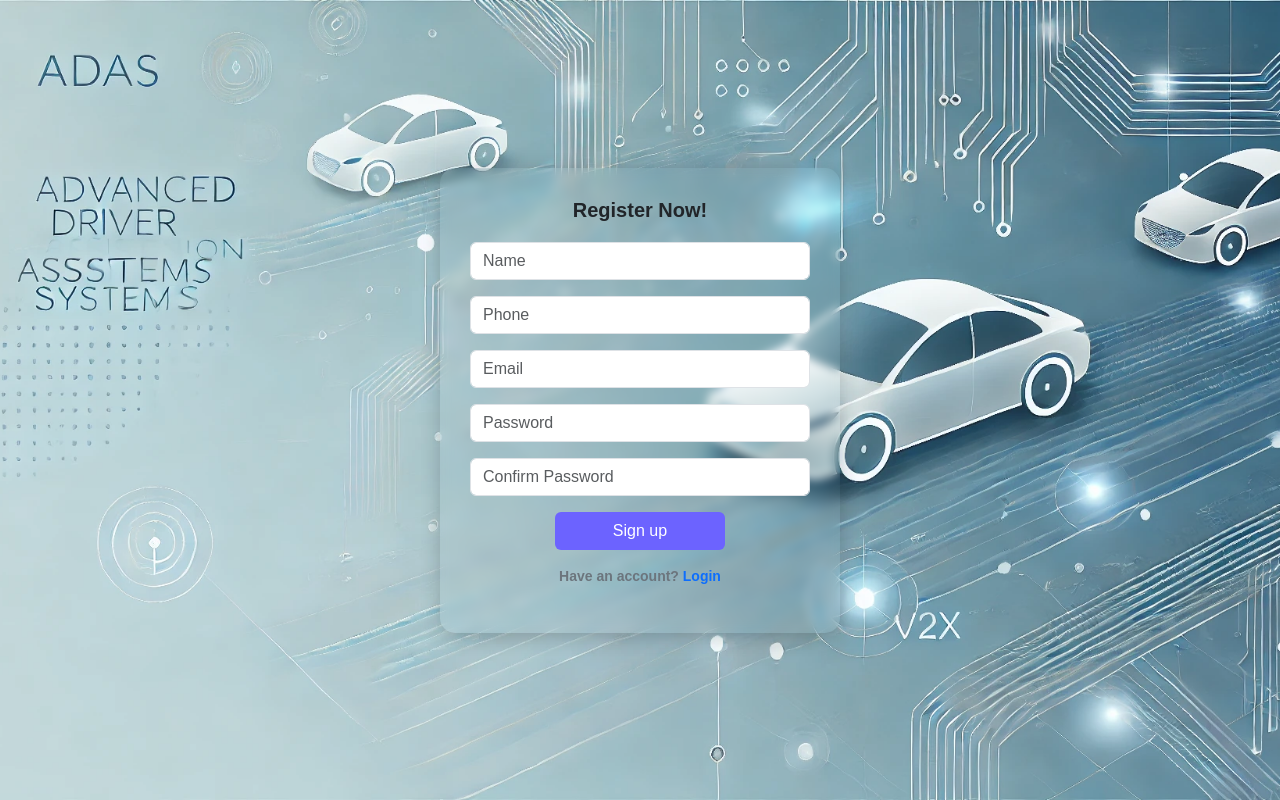
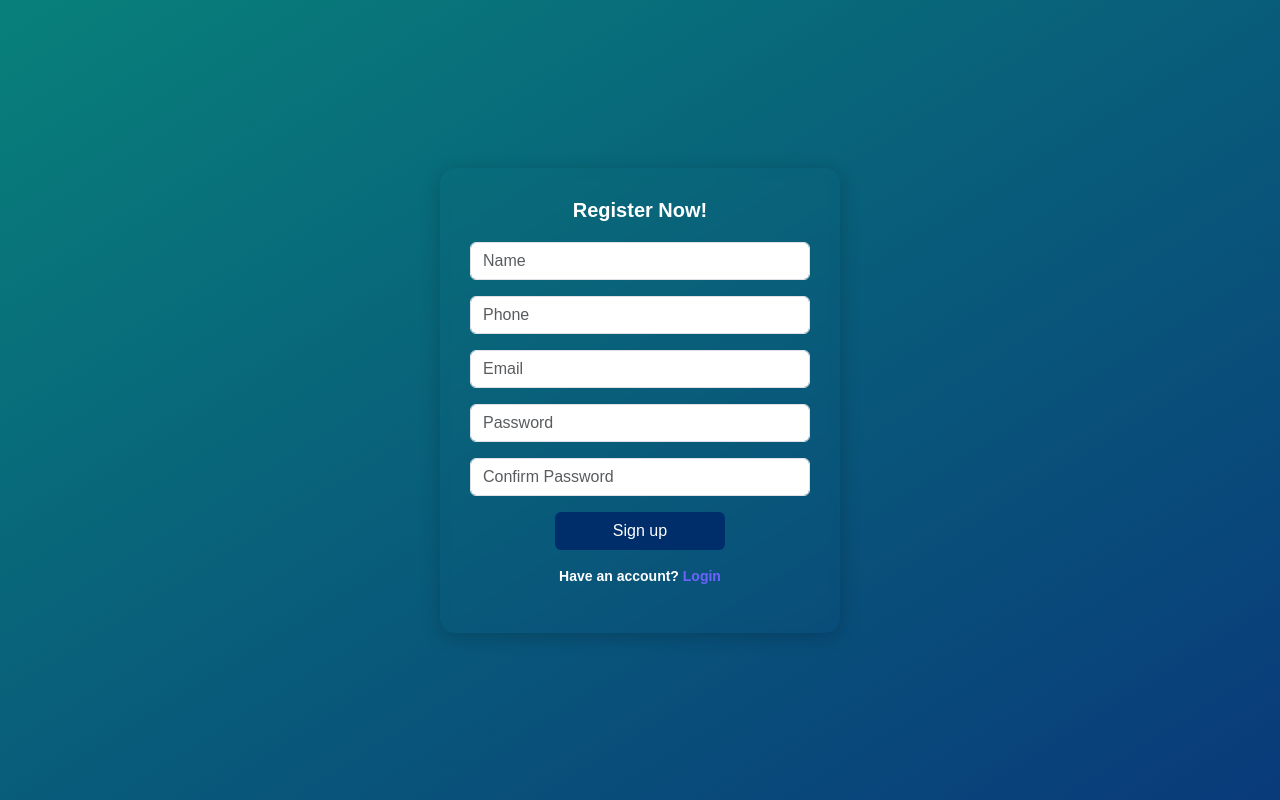
Before and after one commit to yasir193/ADAS-APP, a React (Vite) app: page /#/ in a window 1280 px wide. Built offline with nearby package versions, Linux system fonts and the light colour scheme.

Commit message:
update the login and register pages

```diff
--- a/index.html
+++ b/index.html
@@ -2,9 +2,9 @@
 <html lang="en">
   <head>
     <meta charset="UTF-8" />
-    <link rel="icon" type="image/svg+xml" href="/vite.svg" />
+    <link rel="icon" type="image/svg+xml" href="/public/png-clipart-jeep-jeep-wrangler-car-jeep-wrangler-thumbnail.png" />
     <meta name="viewport" content="width=device-width, initial-scale=1.0" />
-    <title>ADAS</title>
+    <title>Adavanced Self Driving Car</title>
   </head>
   <body>
     <div id="root"></div>
--- a/src/App.css
+++ b/src/App.css
@@ -0,0 +1,4 @@
+body{
+  background-image: linear-gradient(to bottom right, rgb(8, 128, 122), rgb(9, 58, 122));
+
+}
--- a/src/Components/Control/Control.jsx
+++ b/src/Components/Control/Control.jsx
@@ -26,8 +26,8 @@ export default function Control() {
       <div className="motor-controls">
         <button onClick={() => moveMotor('forward')}>⬆</button>
         <div className="side-buttons">
-          <button onClick={() => moveMotor('left')}>⬅</button>
-          <button onClick={() => moveMotor('right')}>➡</button>
+          <button onClick={() => moveMotor('left')}></button>
+          <button onClick={() => moveMotor('right')}></button>
         </div>
         <button onClick={() => moveMotor('backward')}>⬇</button>
       </div>
--- a/src/Components/Login/Login.jsx
+++ b/src/Components/Login/Login.jsx
@@ -122,7 +122,7 @@ export default function Login({ getUserData }) {  // Accept getUserData as prop
           </div>
         )}
         <div className="form-containerr">
-          <h1>Login Now!</h1>
+          <h1 className="text-white">Login Now!</h1>
           <form onSubmit={formikObj.handleSubmit}>
 
             <div className="mb-3">
--- a/src/Components/Login/login.css
+++ b/src/Components/Login/login.css
@@ -1,7 +1,5 @@
 .main {
-  background-image: url(../../imgs/adas.webp);
-  background-size: cover;
-  background-position: center;
+
   height: 100vh;
   margin: 0;
   display: flex;
@@ -31,7 +29,7 @@
 
 .form-containerr p {
   font-size: 14px;
-  color: #6c757d;
+  color: white;
 }
 
 .form-containerr a {
@@ -47,7 +45,7 @@
 .form-containerr .btn {
   width: 100%;
   max-width: 150px;
-  background-color: #6c63ff;
+  background-color: rgb(0, 46, 106);
   color: white;
   padding: 10px 20px;
   border: none;
@@ -58,7 +56,7 @@
 }
 
 .form-containerr .btn:hover {
-  background-color: #5a54e1;
+  background-color:rgb(0, 23, 52);
 }
 
 
--- a/src/Components/Register/Register.css
+++ b/src/Components/Register/Register.css
@@ -1,7 +1,5 @@
 .main {
-  background-image: url(../../imgs/adas.webp); /* Replace with your background image */
-  background-size: cover;
-  background-position: center;
+
   height: 100vh;
   margin: 0;
   display: flex;
@@ -27,7 +25,7 @@
 
 .form-container p {
   font-size: 14px;
-  color: #6c757d;
+  color: white;
 }
 
 .form-container .form-check-label {
@@ -37,16 +35,17 @@
 .form-container a {
   text-decoration: none;
   font-size: 14px;
+  color: #6c63ff;
 }
 
 .form-container .btn {
   width: 50%;
-  background-color: #6c63ff;
+  background-color: rgb(0, 46, 106);
   color: white;
 }
 
 .form-container .btn:hover {
-  background-color: #5a54e1;
+  background-color:rgb(0, 23, 52);
 }
 .nationalID-input {
   display: flex;
--- a/src/Components/Register/Register.jsx
+++ b/src/Components/Register/Register.jsx
@@ -98,7 +98,7 @@ export default function Register() {
         ) : ""}
 
         <div className="form-container">
-          <h1>Register Now!</h1>
+          <h1 className="text-white">Register Now!</h1>
           <form onSubmit={formikObj.handleSubmit}>
             <div className="mb-3">
               <input
```
Also changed, not shown: public/car-vectorcar-monochrome-iconcoupe-iconcar-600nw-2318254387.webp (added), public/png-clipart-jeep-jeep-wrangler-car-jeep-wrangler-thumbnail.png (added).
